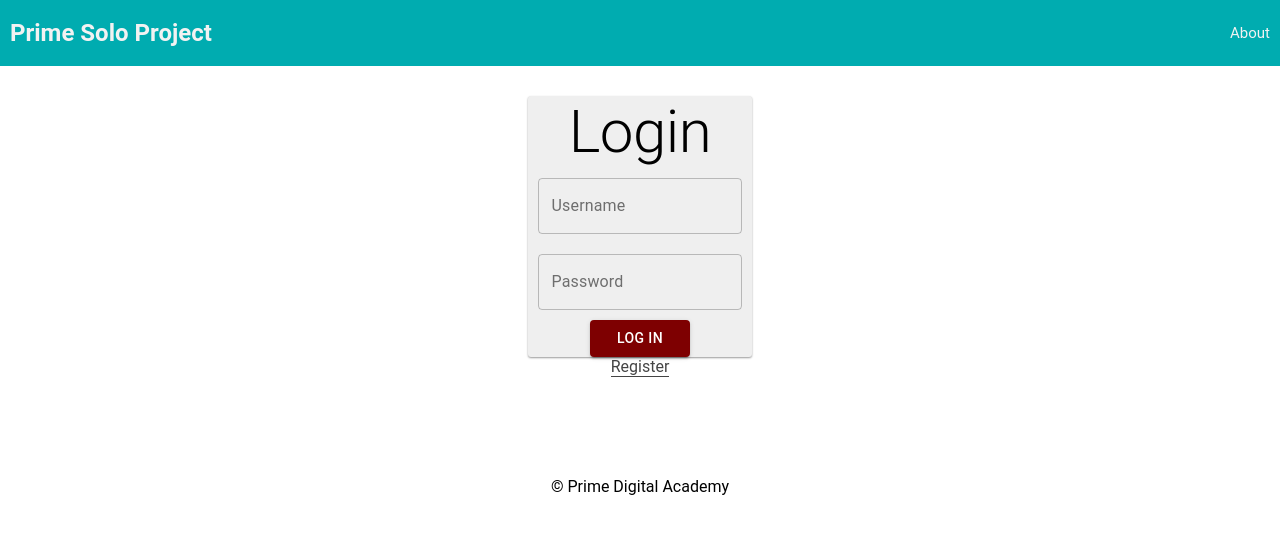
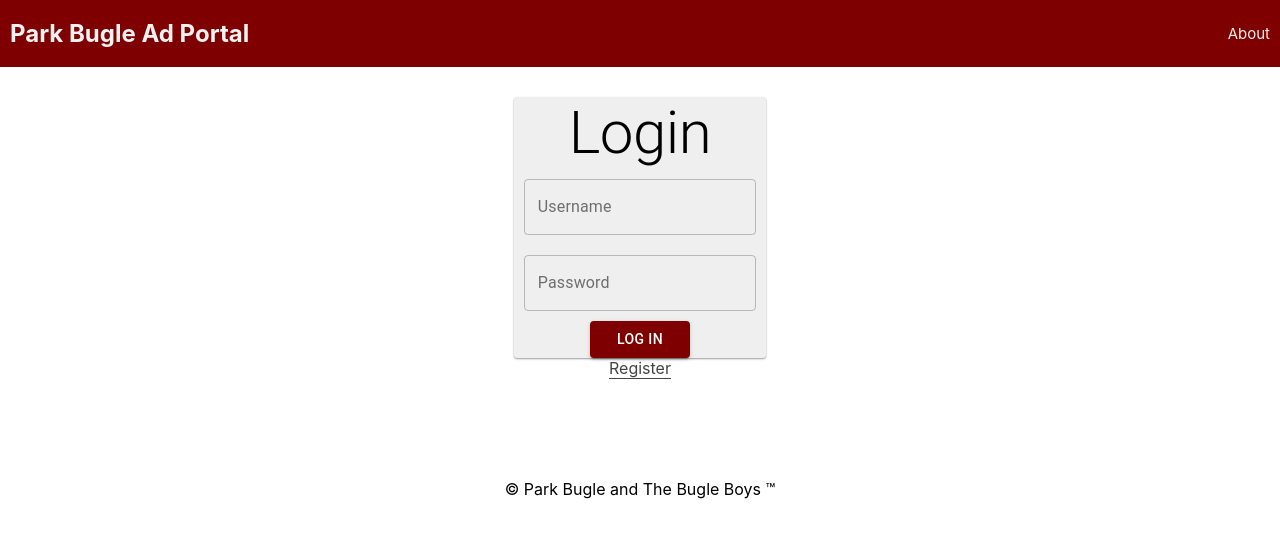
Before and after one commit to Park-Bugle-Ad-Software-Team/ad-software, a React (Create React App) app: page /home#/home in a window 1280 px wide. Shown: the top 538 px of the page. Built offline with nearby package versions, Linux system fonts and the light colour scheme; no server answers.

Commit message:
updated general styling

```diff
--- a/src/components/App/App.css
+++ b/src/components/App/App.css
@@ -4,8 +4,12 @@ body,
   height: 100%;
 }
 
+/* body {
+  font-family: 'Segoe UI', Tahoma, Geneva, Verdana, sans-serif;
+  margin: 0px;
+} */
 body {
-  font-family: Roboto, 'Segoe UI', Tahoma, Geneva, Verdana, sans-serif;
+  font-family: -apple-system, BlinkMacSystemFont, 'Segoe UI', Roboto, Oxygen, Ubuntu, Cantarell, 'Open Sans', 'Helvetica Neue', sans-serif;
   margin: 0px;
 }
 
--- a/src/components/Footer/Footer.jsx
+++ b/src/components/Footer/Footer.jsx
@@ -7,7 +7,7 @@ import './Footer.css';
 // or even care what the redux state is, so it doesn't need 'connect()'
 
 function Footer() {
-  return <footer>&copy; Prime Digital Academy</footer>;
+  return <footer>&copy; Park Bugle and The Bugle Boys &trade;</footer>;
 }
 
 export default Footer;
--- a/src/components/Nav/Nav.css
+++ b/src/components/Nav/Nav.css
@@ -5,7 +5,7 @@
   align-items: center;
 
   margin: 0 0 30px;
-  background-color: #00acb0;
+  background-color: #7E0001;
   overflow: hidden;
 }
 
@@ -24,7 +24,7 @@
 .navLink {
   display: inline-block;
   color: #f2f2f2;
-  background-color: #00acb0;
+  background-color: #7E0001;
   text-align: center;
   padding: 24px 10px;
   text-decoration: none;
@@ -38,5 +38,5 @@
 }
 
 .navLink:hover {
-  background-color: #008183;
+  background-color: #a80202;
 }
--- a/src/components/Nav/Nav.jsx
+++ b/src/components/Nav/Nav.jsx
@@ -10,7 +10,7 @@ function Nav() {
   return (
     <div className="nav">
       <Link to="/home">
-        <h2 className="nav-title">Prime Solo Project</h2>
+        <h2 className="nav-title">Park Bugle Ad Portal</h2>
       </Link>
       <div>
         {/* If no user is logged in, show these links */}
```
